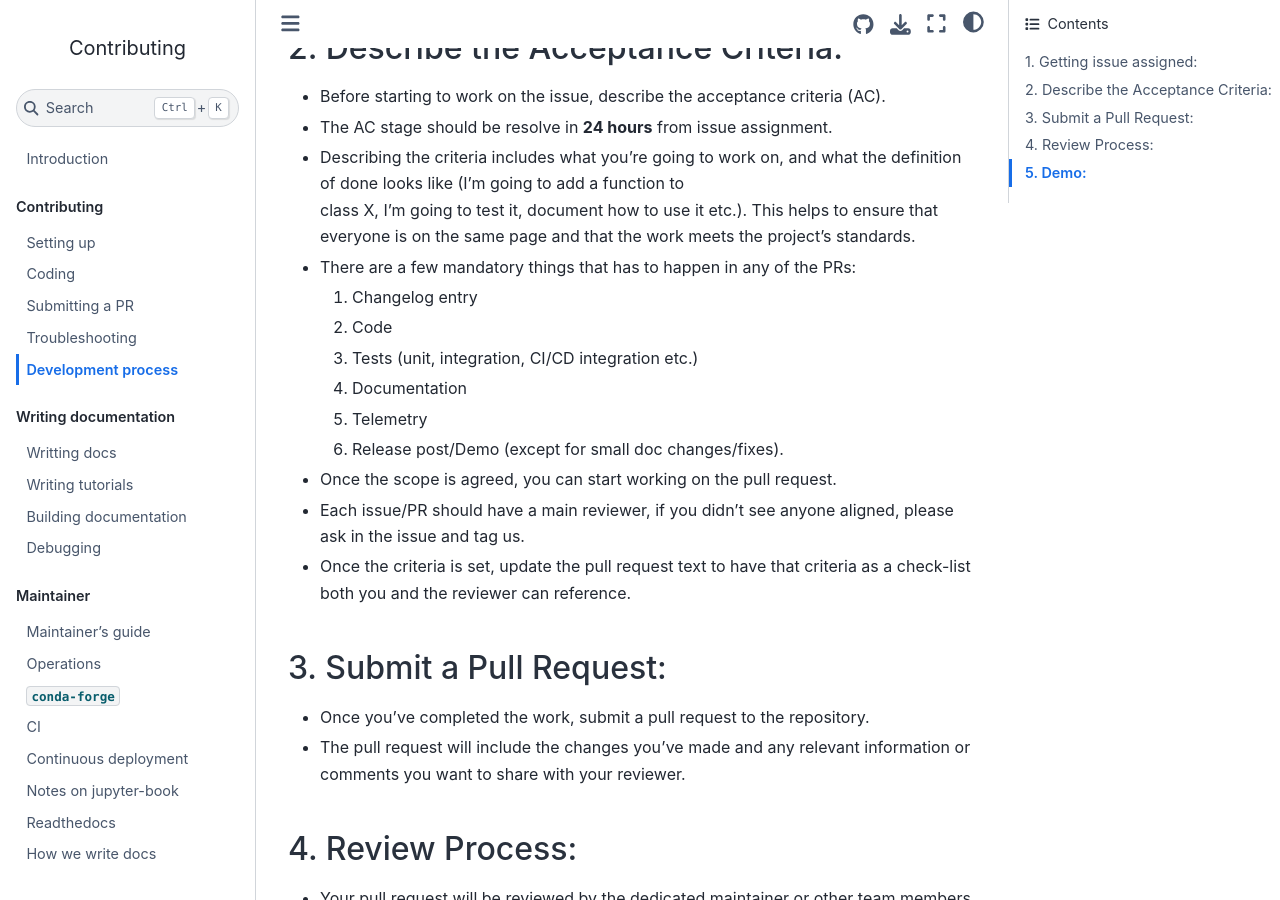
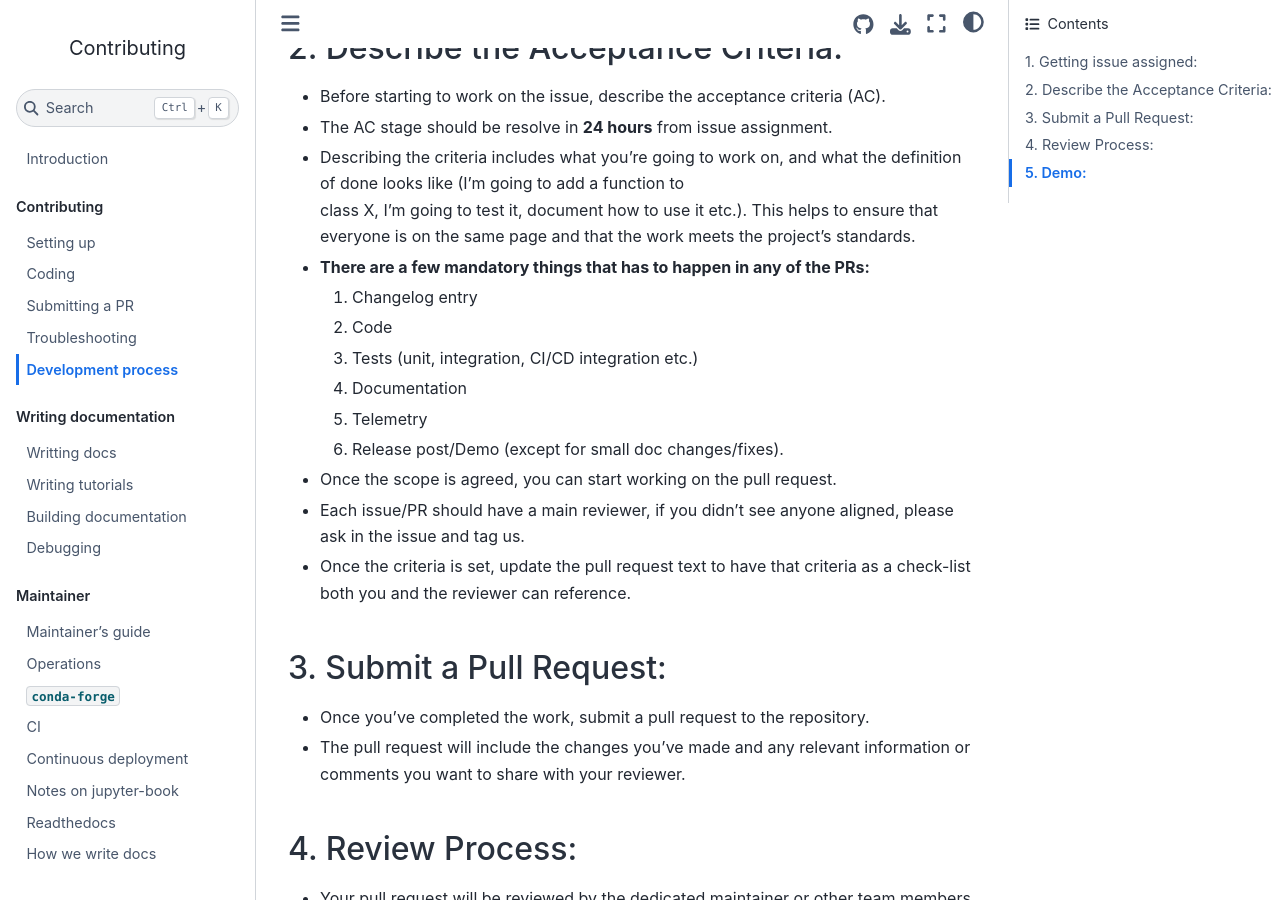
Before and after one commit to ploomber/contributing, a Jupyter Book: the page built from contributing/developer-guide.md, in a window 1280 px wide and 900 px high, scrolled down 737 px. Built offline with Jupyter Book 1.0.4 settings and Sphinx 7.4.7 and the Sphinx Book theme 1.1.4, drawn with Linux system fonts in a browser that asks for light colours.

Commit message:
Formatting

```diff
--- a/contributing/developer-guide.md
+++ b/contributing/developer-guide.md
@@ -25,8 +25,8 @@
   class X, I'm going to test it, document how to use it etc.).
   This helps to ensure that everyone is on the same page and that the work meets
   the project's standards.
-- There are a few mandatory things that has to happen in
-  any of the PRs:
+- **There are a few mandatory things that has to happen in
+  any of the PRs:**
   1. Changelog entry
   2. Code
   3. Tests (unit, integration, CI/CD integration etc.)
```
